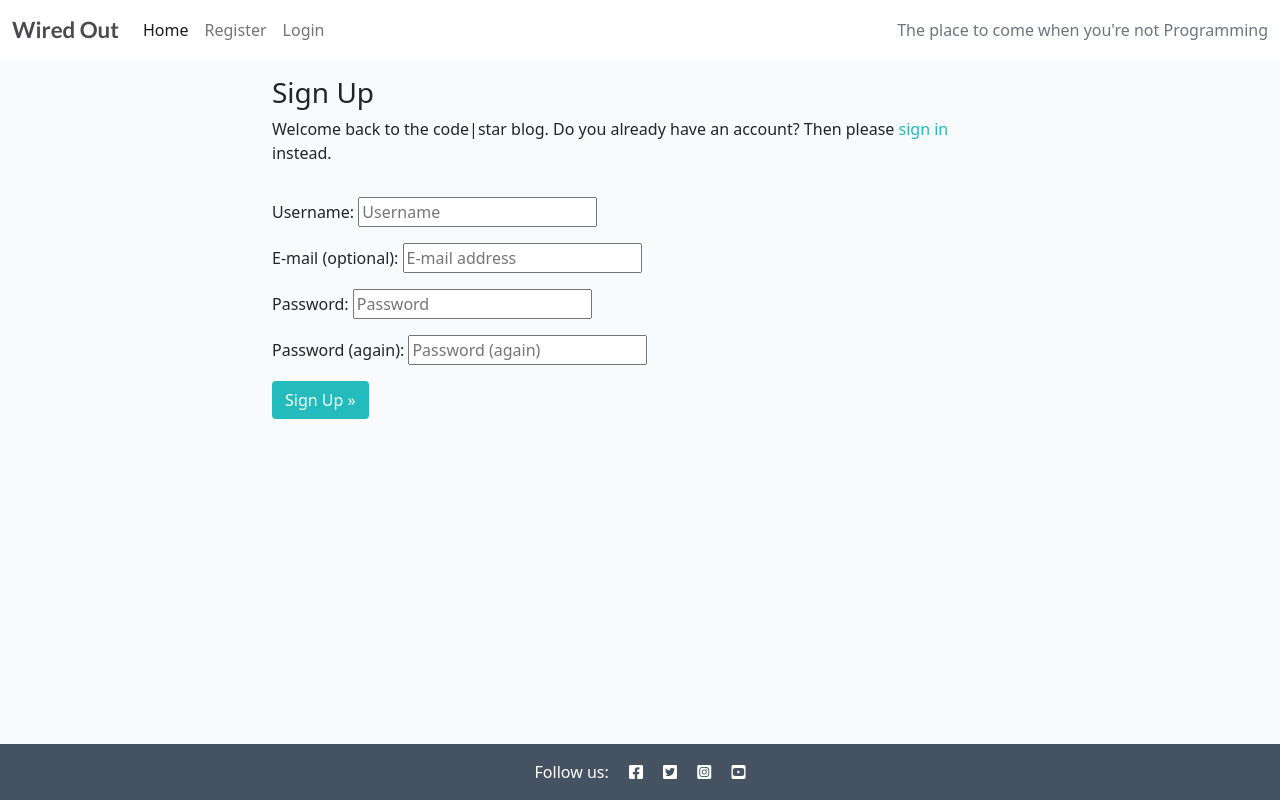
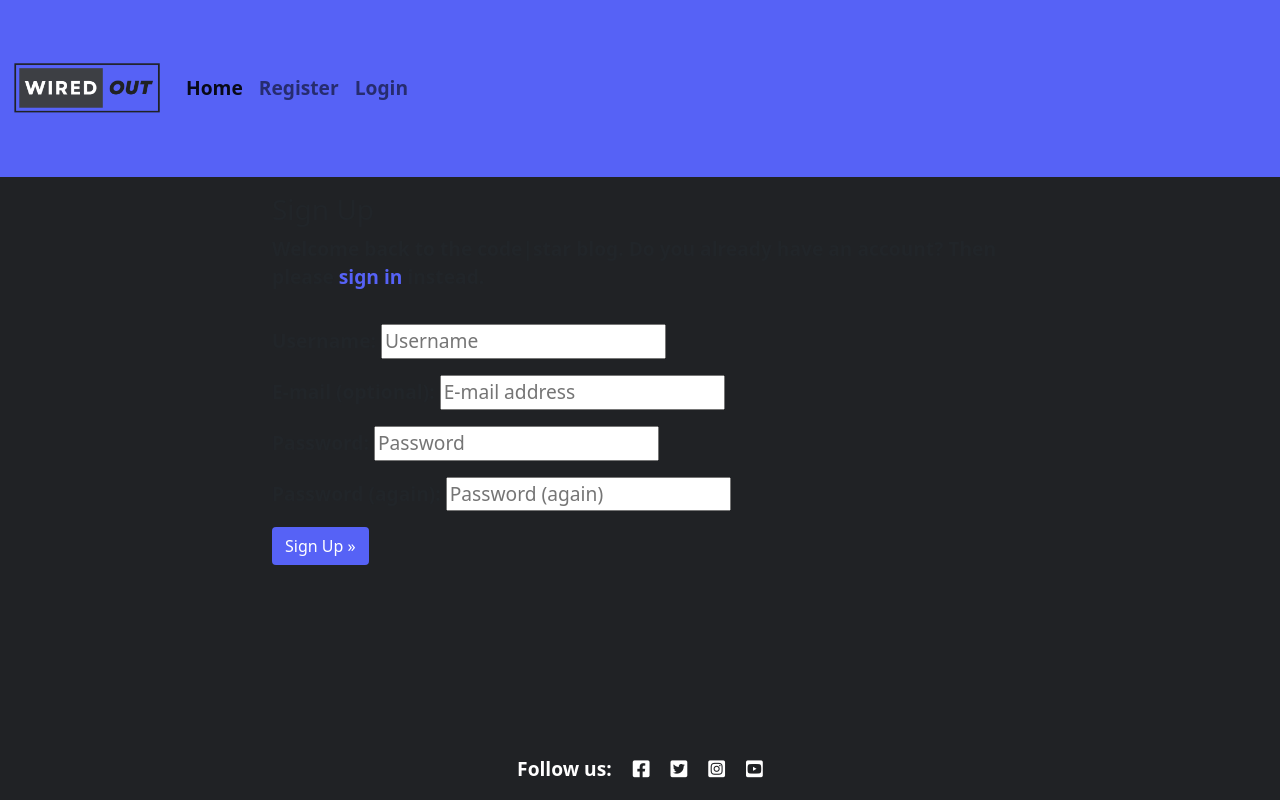
Before and after one commit to Lynch4360/PP4_continued, a Django app: page /accounts/signup/ in a window 1280 px wide. Run offline with Django 3.2, Linux system fonts and the light colour scheme; parts of the project's set-up code (start-up, migrations or seed data) failed here and were passed over.

Commit message:
Changed aorund the color scheme of the site

```diff
--- a/static/css/style.css
+++ b/static/css/style.css
@@ -1,16 +1,15 @@
+:root {
+    --blue: #5662F6;
+    --off-black: #202225;
+    --dark-grey: #3C3F44;
+    --white: #ffffff;
+    --light-grey: #6c6bbd;
+  }
+
 body {
-    background-color: #F9FAFC;
-}
-
-.brand {
-    font-family: Lato, sans-serif;
-    font-size: 1.4rem;
-    font-weight: 700;
-    color: #4A4A4F;
-}
-
-.favicon {
-    background-color: white;
+    background-color: var(--off-black);
+    font-weight: 600;
+    font-size: larger;
 }
 
 .red-o {
@@ -22,20 +21,44 @@ body {
 }
 
 .light-bg {
-    background-color: #fff;
+    background-color: var(--light-grey);
 }
 
 .dark-bg {
-    background-color: #445261;
+    background-color: var(--off-black);
 }
 
 .main-bg {
-    background-color: #F9FAFC;
+    background-color: var(--blue);
 }
 
 .card {
     border: none;
     background-color: transparent;
+}
+
+.card-text {
+    font-size: 22px;
+}
+
+.card-text-light {
+    color: var(--white);
+}
+
+.card-link {
+    color: var(--off-black);
+}
+
+.card-body {
+    background: var(--white);
+}
+
+.like-link {
+    float: right;
+    padding-right: 20px;
+    color: red;
+    height: 60px;
+    width: 60px;
 }
 
 .image-container {
@@ -47,7 +70,7 @@ body {
     bottom: 5%;
     min-width: 30%;
     left: -2px;
-    background-color: #23BBBB;
+    background-color: var(--off-black);
 }
 
 .author {
@@ -83,7 +106,7 @@ body {
     right: 90%;
     height: 100%;
     width: 150%;
-    background: #445261;
+    background: var(--dark-grey);
     -webkit-transform: skew(15deg);
     -moz-transform: skew(15deg);
     transform: skew(15deg);
@@ -92,12 +115,12 @@ body {
 
 .post-link {
     text-decoration: none;
-    color: #445261;
+    color: var(--white);
 }
 
 .post-link:hover,
 .page-link {
-    color: #E84610;
+    color: var(--off-black);
 }
 
 .post-title {
@@ -111,36 +134,36 @@ body {
 }
 
 .btn-signup {
-    background-color: #23BBBB;
-    color: #fff;
+    background-color: var(--blue);
+    color: var(--white);
 }
 
 .btn-signup:hover,
 .btn-signup:active {
-    background-color: #fff;
-    color: #23BBBB;
+    background-color: var(--white);
+    color: var(--blue);
 }
 
 .link {
-    color: #23BBBB;
+    color: var(--blue);
     text-decoration: none;
 }
 
 .link:hover,
 .link:active {
-    color: #445261;
+    color: var(--dark-grey);
     text-decoration: underline;
 }
 
 .btn-like {
-    color: #E84610;
+    color: var(--blue);
     border: none;
     background: transparent;
 }
 
 .btn-like:hover,
 .btn-like:active {
-    color: #E84610;
+    color: var(--blue);
     background: transparent;
     border: none;
 }
--- a/templates/base.html
+++ b/templates/base.html
@@ -10,7 +10,7 @@
     <link href="https://fonts.googleapis.com/css2?family=Roboto:wght@300&display=swap" rel="stylesheet">
     <link href="https://fonts.googleapis.com/css2?family=Lato:wght@300;700&display=swap" rel="stylesheet">
     <link rel="stylesheet" href="https://cdnjs.cloudflare.com/ajax/libs/font-awesome/5.15.3/css/all.min.css">
-    <link rel="shortcut icon" type="image/png" href="static/media/favicon.ico">
+    <link rel="shortcut icon" type="image/png" href="{% static '/media/favicon.ico' %}">
     <meta name="viewport" content="width=device-width, initial-scale=1" />
     <link href="https://cdn.jsdelivr.net/npm/bootstrap@5.0.1/dist/css/bootstrap.min.css" rel="stylesheet"
         integrity="sha384-+0n0xVW2eSR5OomGNYDnhzAbDsOXxcvSN1TPprVMTNDbiYZCxYbOOl7+AMvyTG2x" crossorigin="anonymous">
@@ -21,15 +21,18 @@
 
 </head>
 
-<body class="d-flex flex-column h-100 main-bg">
+<body class="d-flex flex-column h-100">
 
     <!-- Navigation -->
 
-    <nav class="navbar navbar-expand-lg navbar-light bg-white">
+    <nav class="navbar navbar-expand-lg navbar-light main-bg">
         <div class="container-fluid">
-            <a class="navbar-brand" href="{% url 'home' %}"><span class="brand">Wired Out</span></a>
-            <button class="navbar-toggler" type="button" data-bs-toggle="collapse" data-bs-target="#navbarText"
-                aria-controls="navbarText" aria-expanded="false" aria-label="Toggle navigation">
+            {% load static %}
+            <a class="navbar-brand" href="{% url 'home' %}"><img src="{% static 'media/logo.png' %}"
+                alt="Wired Out Logo" width="150" height="150" class="d-inline-block align-text-top">
+            </a>
+            <button class="navbar-toggler" type="button" data-bs-toggle="collapse" data-bs-target="#navbarTogglerDemo02"
+                aria-controls="navbarTogglerDemo02" aria-expanded="false" aria-label="Toggle navigation">
                 <span class="navbar-toggler-icon"></span>
             </button>
             <div class="collapse navbar-collapse" id="navbarText">
@@ -41,6 +44,9 @@
                     <li class="nav-item">
                         <a class="nav-link" href="{% url 'account_logout' %}">Logout</a>
                     </li>
+                    <li class="nav-item">
+                        <a class="nav-link" href="{% url 'account_logout' %}">Bookmarked</a>
+                    </li>
                     {% else %}
                     <li class="nav-item">
                         <a class="nav-link" href="{% url 'account_signup' %}">Register</a>
@@ -50,9 +56,6 @@
                     </li>
                     {% endif %}
                 </ul>
-                <span class="navbar-text text-muted">
-                    The place to come when you're not Programming
-                </span>
             </div>
         </div>
     </nav>
@@ -70,7 +73,7 @@
         </div>
     </div>
 
-    <main class="flex-shrink-0 main-bg">
+    <main class="flex-shrink-0">
         {% block content %}
         <!-- Content Goes here -->
         {% endblock content %}
```
Also changed, not shown: templates/index.html (+4 -4 lines), templates/post_detail.html (+7 -8 lines).
